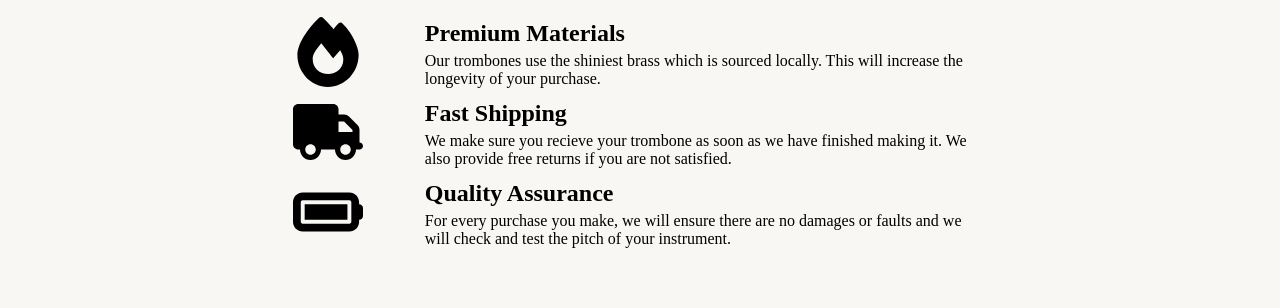
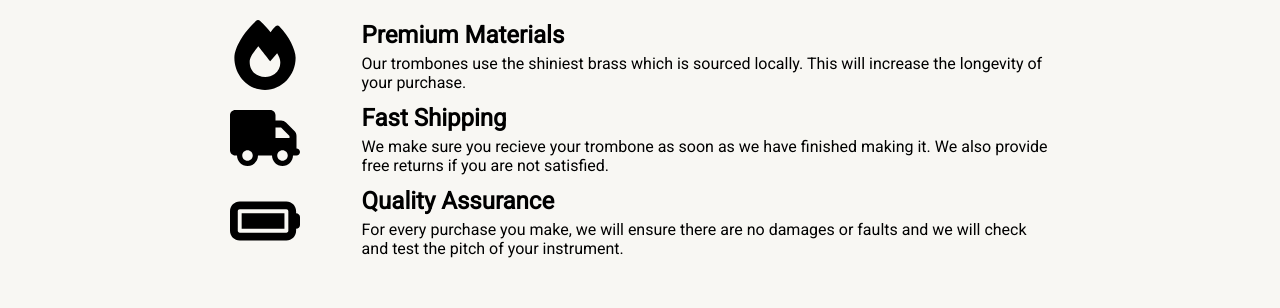
Before and after one commit to Esmatullah12/product-landing-page, a plain HTML site: page index.html in a window 1280 px wide. Shown: the part 228-536 px from the top of the page. Drawn offline with Linux system fonts and the light colour scheme.

Commit message:
last commit

```diff
--- a/index.html
+++ b/index.html
@@ -5,6 +5,7 @@
     <meta http-equiv="X-UA-Compatible" content="IE=edge">
     <meta name="viewport" content="width=device-width, initial-scale=1.0">
     <title>Document</title>
+    <link rel="preconnect" href="https://fonts.googleapis.com"><link rel="preconnect" href="https://fonts.gstatic.com" crossorigin><link href="https://fonts.googleapis.com/css2?family=Roboto&display=swap" rel="stylesheet">
 </head>
 <body>
     <link rel="stylesheet" href="style.css">
--- a/style.css
+++ b/style.css
@@ -5,9 +5,11 @@ body {
 
 h2{
     margin: 5px auto;
+    font-family: 'Roboto', sans-serif;
 }
 p{
     margin: 5px auto;
+    font-family: 'Roboto', sans-serif;
 }
 
 iframe{
@@ -118,7 +120,7 @@ tr{
 }
 #feature{
     text-align: center;
-    margin: auto 20%;
+    margin: auto 15%;
 }
 
 .featuretable {
```
